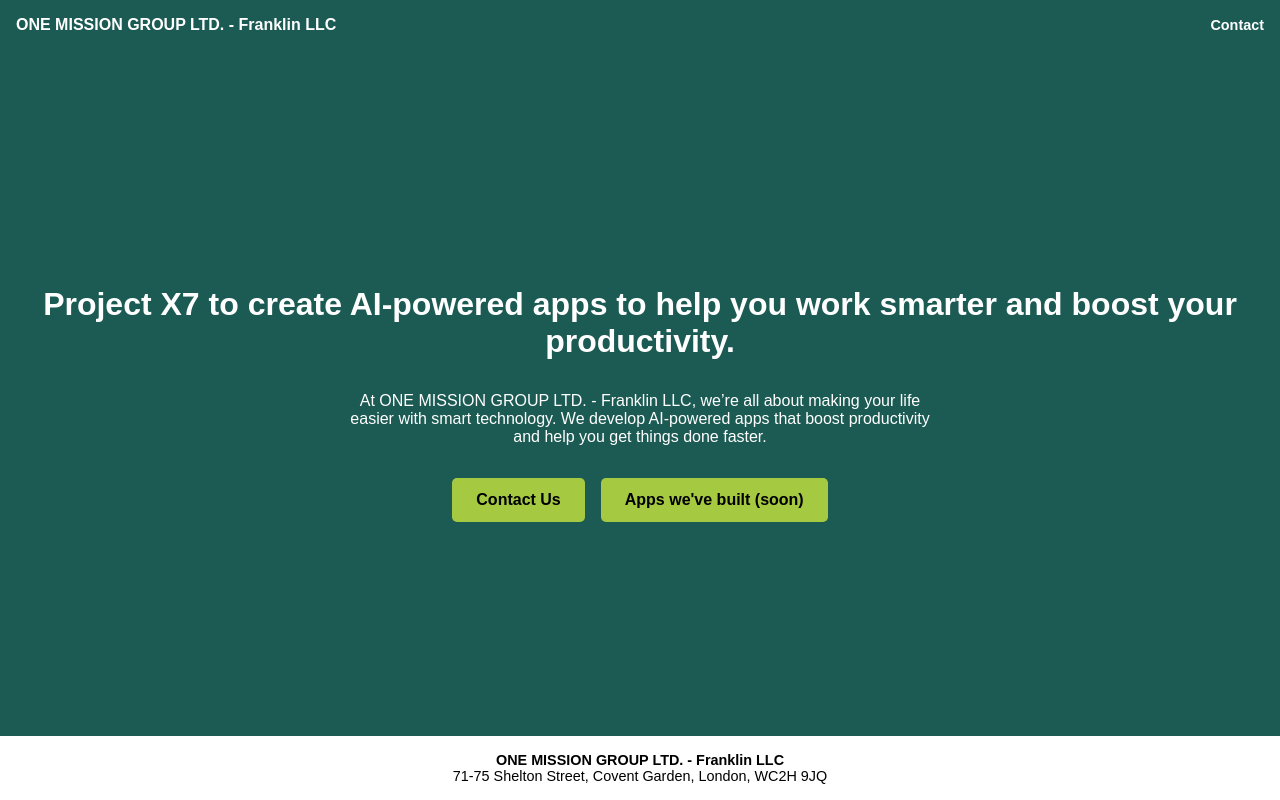
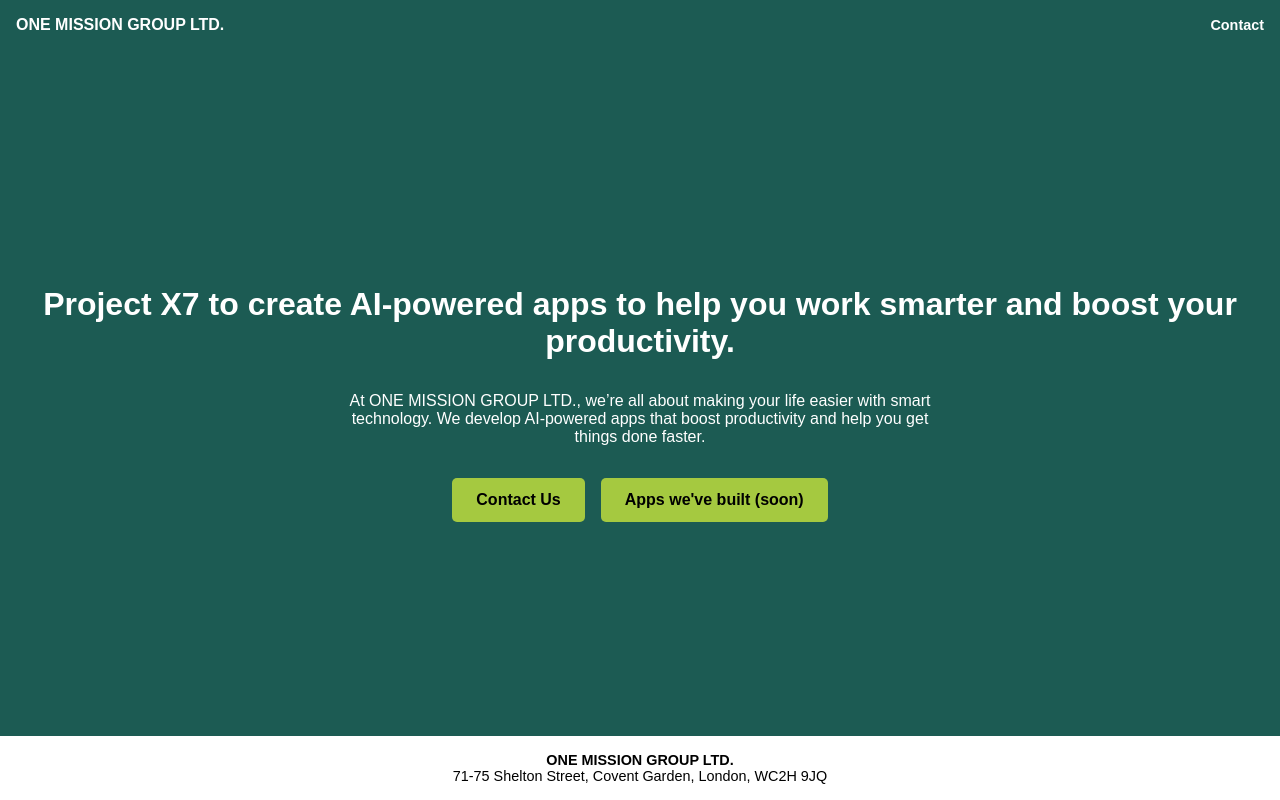
Before and after one commit to moufakaj/x7-social, a plain HTML site: page index.html in a window 1280 px wide. Drawn offline with Linux system fonts and the light colour scheme.

Commit message:
Remove Franklin LLC references from homepage

```diff
--- a/index.html
+++ b/index.html
@@ -3,7 +3,7 @@
 <head>
   <meta charset="UTF-8">
   <meta name="viewport" content="width=device-width, initial-scale=1.0">
-  <title>ONE MISSION GROUP LTD. - Franklin LLC</title>
+  <title>ONE MISSION GROUP LTD.</title>
   <style>
     body {
       margin: 0;
@@ -72,13 +72,13 @@
 </head>
 <body>
   <header>
-    <div>ONE MISSION GROUP LTD. - Franklin LLC</div>
+    <div>ONE MISSION GROUP LTD.</div>
     <a href="mailto:karim@x7.social.com">Contact</a>
   </header>
 
   <main>
     <h1>Project X7 to create AI-powered apps to help you work smarter and boost your productivity.</h1>
-    <p>At ONE MISSION GROUP LTD. - Franklin LLC, we’re all about making your life easier with smart technology. We develop AI-powered apps that boost productivity and help you get things done faster.</p>
+    <p>At ONE MISSION GROUP LTD., we’re all about making your life easier with smart technology. We develop AI-powered apps that boost productivity and help you get things done faster.</p>
     <div class="buttons">
       <a href="mailto:karim@x7.social.com" class="btn">Contact Us</a>
       <a href="#" class="btn">Apps we've built (soon)</a>
@@ -86,7 +86,7 @@
   </main>
 
   <footer>
-    <b>ONE MISSION GROUP LTD. - Franklin LLC</b><br>
+    <b>ONE MISSION GROUP LTD.</b><br>
     71-75 Shelton Street, Covent Garden, London, WC2H 9JQ
   </footer>
 </body>
```
